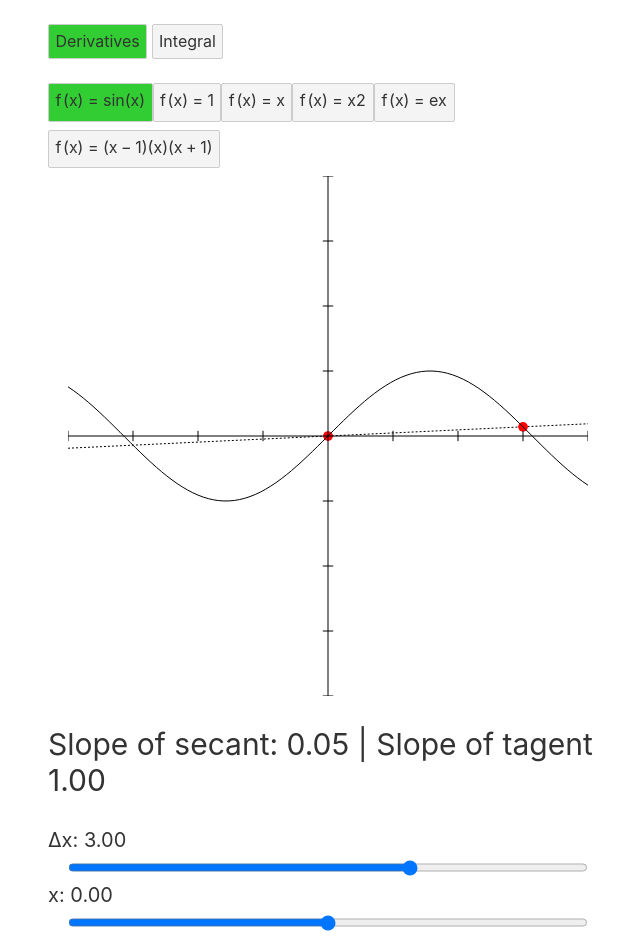
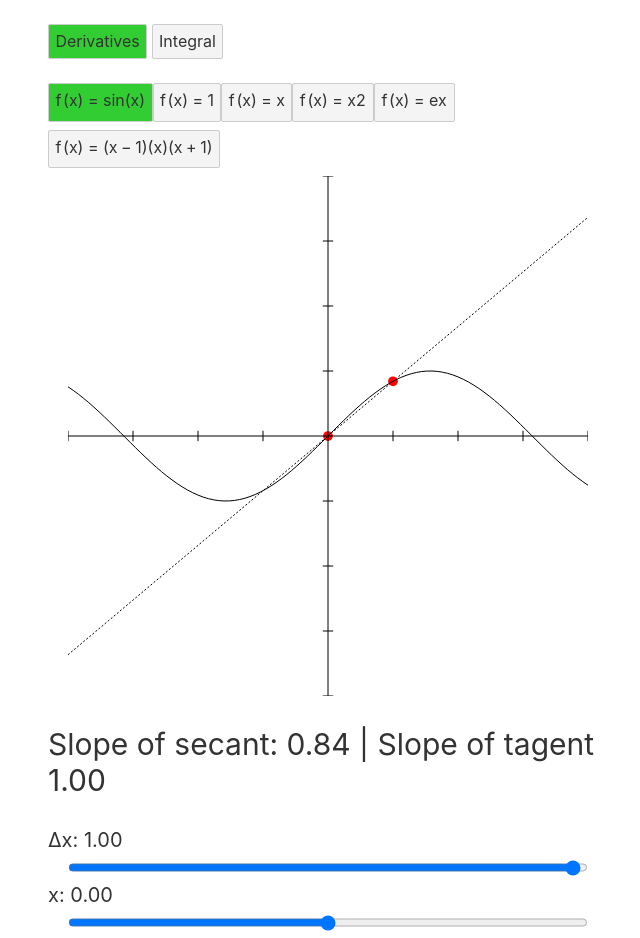
Before and after one commit to nchlsb/early-calc, a Svelte app: page / in a window 1280 px wide. Shown: the whole page, without its empty margins (312-952 px from the left). Built offline with nearby package versions, Linux system fonts and the light colour scheme.

Commit message:
Max delta X is 1

```diff
--- a/src/App.svelte
+++ b/src/App.svelte
@@ -29,8 +29,10 @@
 
 	// ********************* derivatives *********************
 	const DELTA_X_APPROACHES_0 = 0.00001;
+	// The number such that the max deltaX is 1
+	const MAX_SLIDER_DELTA_X = Math.LN2;
 
-	let sliderDeltaX = Math.log((xMaxBound - xMinBound) / 2);
+	let sliderDeltaX = MAX_SLIDER_DELTA_X;
 	let deltaX: number;
 	$: deltaX = Math.exp(sliderDeltaX) - 1;
 
@@ -71,7 +73,7 @@
 
 	let sliderRectangleWidth = Math.log((xMaxBound - xMinBound) / 2);
 	let rectangleWidth: number;
-	$: rectangleWidth = Math.exp(sliderDeltaX) - 1;
+	$: rectangleWidth = Math.exp(sliderRectangleWidth) - 1;
 
 	let integralBound1 = -DEFAULT_BOUND_MAGNITUDE
 	let integralBound2 = DEFAULT_BOUND_MAGNITUDE
@@ -252,7 +254,7 @@
 
 	{#if context === 'Derivative'}
 	<label for="deltaX">Δx: {deltaX.toFixed(2)}</label>
-	<input id="deltaX" type="range" min="0.01" step="0.01" max={Math.log(xMaxBound - xMinBound).toFixed(2)}  bind:value={sliderDeltaX} on:input={renderEquation}>
+	<input id="deltaX" type="range" min="0.01" step="0.001" max={MAX_SLIDER_DELTA_X}  bind:value={sliderDeltaX} on:input={renderEquation}>
 
 	<label id="labelDeltaXValue" for="deltaX">x: {x.toFixed(2)}</label>
 	<input id="x" type="range" step="0.01" min={xMinBound} max={xMaxBound} bind:value={sliderX} on:input={renderEquation}>
```
